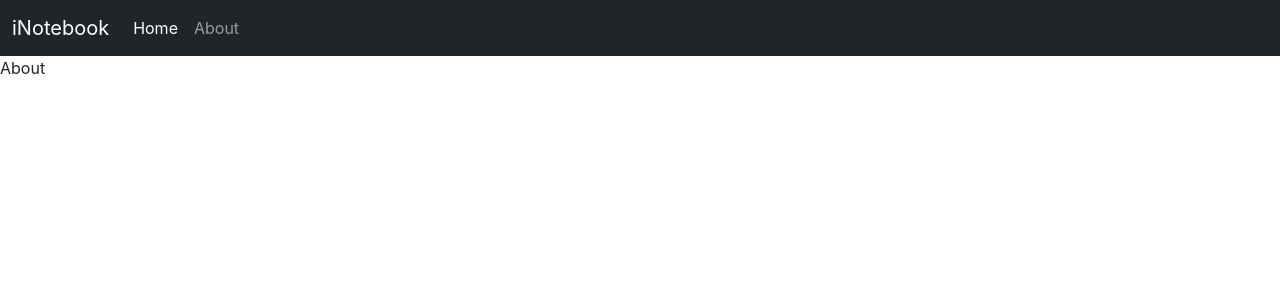
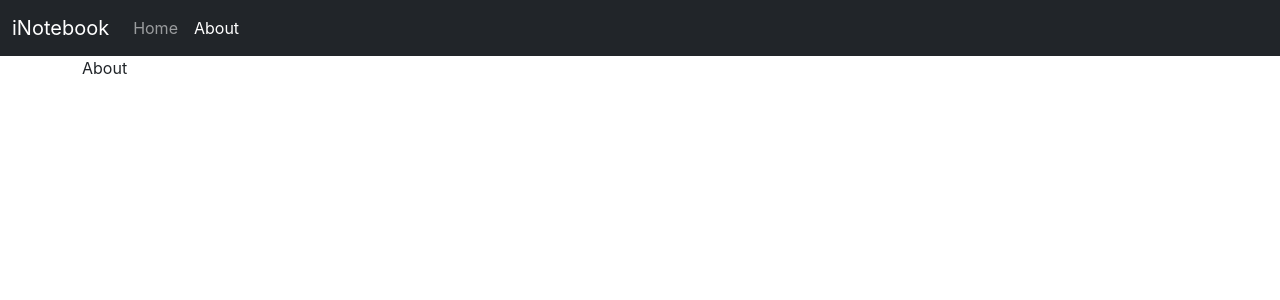
Before and after one commit to eidankhan/inotebook, a React (Create React App) app: page /about in a window 1280 px wide. Shown: the top 300 px of the page. Built offline with nearby package versions, Linux system fonts and the light colour scheme.

Commit message:
Implemented useLocation Hook

```diff
--- a/src/App.js
+++ b/src/App.js
@@ -18,10 +18,12 @@
     <NoteState>
     <Router>
       <Navbar/>
+        <div className="container">
         <Routes>
           <Route path="/" element={<Home />} />
           <Route path="/about" element={<About />}/>
         </Routes>
+        </div>
     </Router>
     </NoteState>
   )
--- a/src/components/Home.js
+++ b/src/components/Home.js
@@ -1,16 +1,10 @@
-import React, {useContext, useEffect} from 'react'
+import React from 'react'
 
-import noteContext from '../context/notes/NoteContext'
 
 export const Home = () => {
-    const data = useContext(noteContext);
-    useEffect(() => {
-       data.updateState()
-       // eslint-disable-next-line
-    }, [])
     return (
         <div>
-            <p> My name is {data.state.name} and I am {data.state.age} years old. </p>
+            <p> This is homepage </p>
         </div>
     )
 }
--- a/src/components/Navbar.js
+++ b/src/components/Navbar.js
@@ -1,7 +1,12 @@
-import React from "react";
-import { Link } from "react-router-dom";
+import React, { useEffect } from "react";
+import { Link, useLocation } from "react-router-dom";
 
 const Navbar = () => {
+    let location = useLocation();
+    useEffect(() => {
+        console.log(location.pathname)
+    }, [location])
+
     return (
         <div>
         <nav className="navbar navbar-expand-lg navbar-dark bg-dark">
@@ -25,8 +30,8 @@
                 id="navbarSupportedContent"
             >
                 <ul className="navbar-nav me-auto mb-2 mb-lg-0">
-              <li className="nav-item"> <Link className="nav-link active" aria-current="page" to="/"> Home</Link></li>
-              <li className="nav-item"> <Link className="nav-link" to="/about"> About </Link> </li>
+                <li className="nav-item"> <Link className={`nav-link ${location.pathname==="/"? "active": ""}`} aria-current="page" to="/"> Home</Link></li>
+                <li className="nav-item"> <Link className={`nav-link ${location.pathname==="/about"? "active": ""}`} to="/about"> About </Link> </li>
             </ul>
             </div>
             </div>
```
Lines whose indentation alone changed are shown as unchanged.
